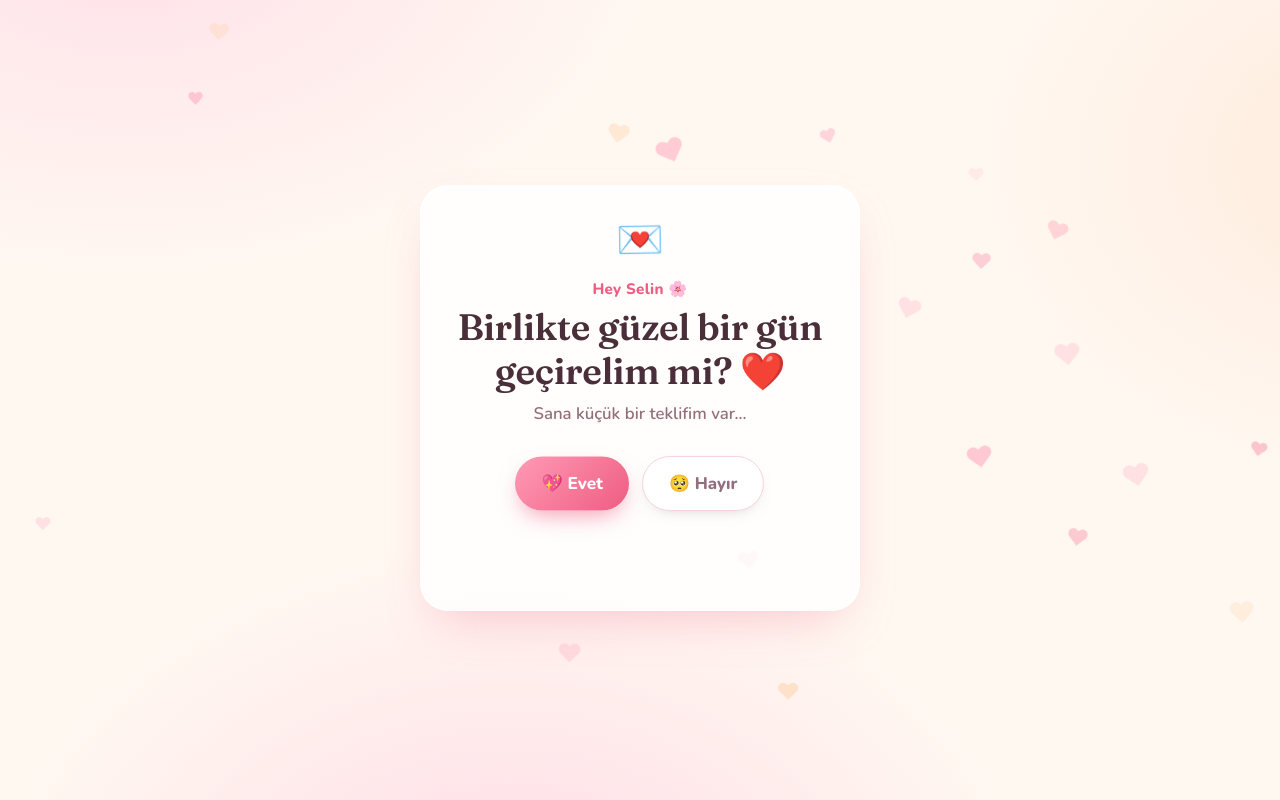
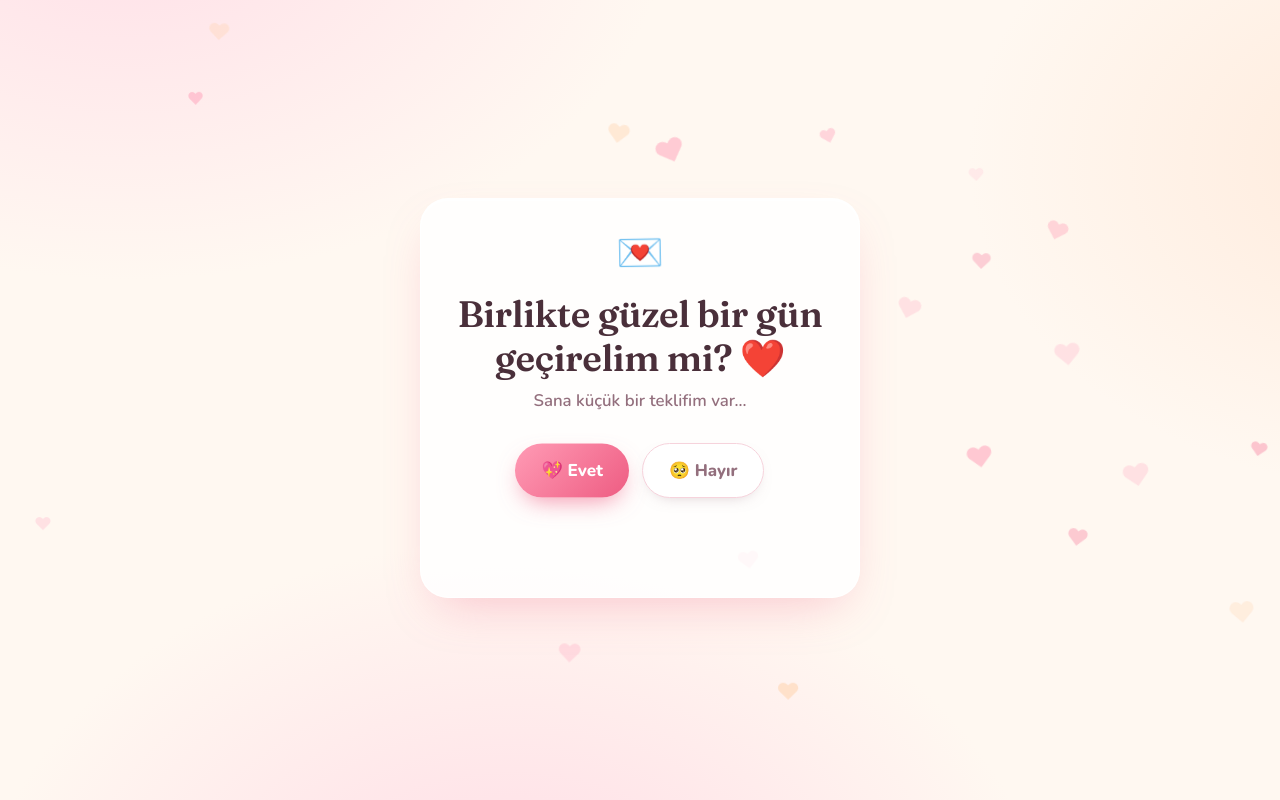
Before and after one commit to ahmet851/date, a plain HTML site: page index.html in a window 1280 px wide. Drawn offline with nearby package versions, Linux system fonts and the light colour scheme.

Commit message:
Update index.html

```diff
--- a/index.html
+++ b/index.html
@@ -15,7 +15,7 @@
 <script>
 const CONFIG = {
   PHONE: "905488100273",
-  HER_NAME: "Selin"
+  HER_NAME: ""
 };
 </script>
 
```
